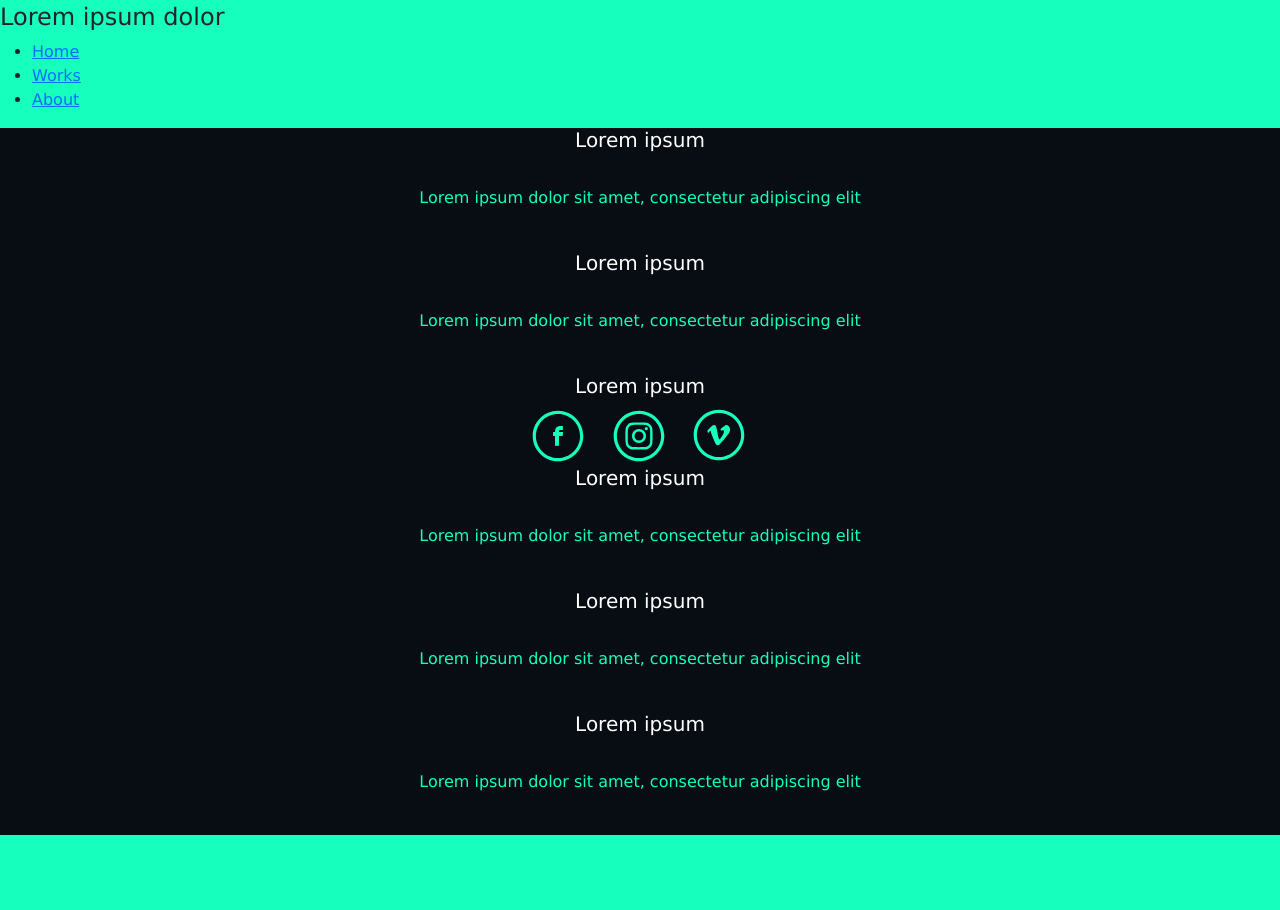
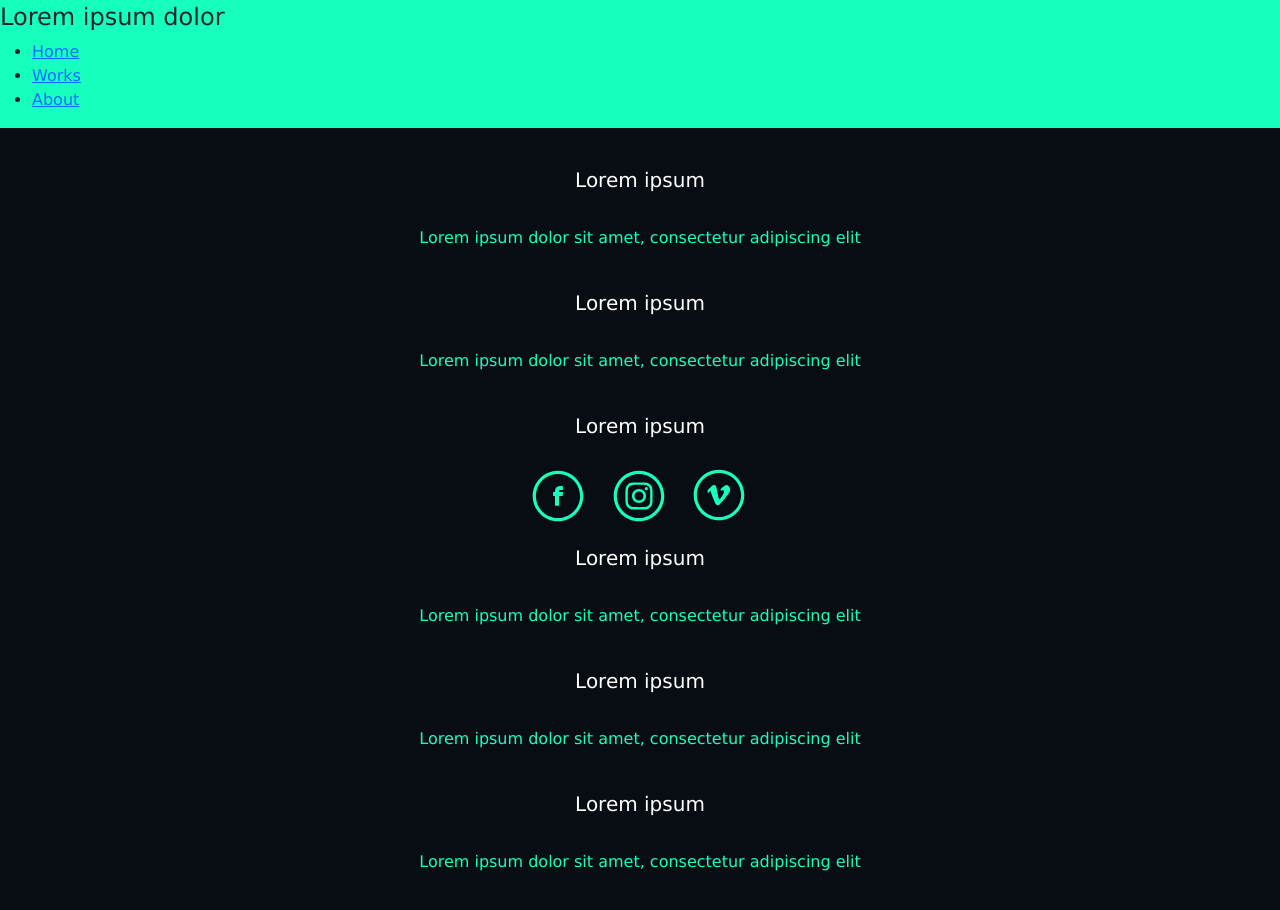
Before and after one commit to Maicolt401/202204-W1CHWE-maicol-torres-albert-sagol, a website: page about.html in a window 1280 px wide. Shown: the part 957-1867 px from the top of the page. Before the commit the page ends 1792 px from the top, so only its background shows below. Drawn offline with nearby package versions, Linux system fonts and the light colour scheme; files that its build step writes are made by us from their sources.

Commit message:
added padding and centered elements

```diff
--- a/sass/sass.scss
+++ b/sass/sass.scss
@@ -38,6 +38,7 @@ body {
 }
 footer {
   background-color: var(--black);
+  padding-top: 40px;
   flex-direction: column;
   display: flex;
   align-content: center;
@@ -60,6 +61,7 @@ footer {
       flex-direction: row;
       justify-content: center;
       gap: 20px;
+      padding: 20px;
 
       & i {
         fill: var(--green);
```
